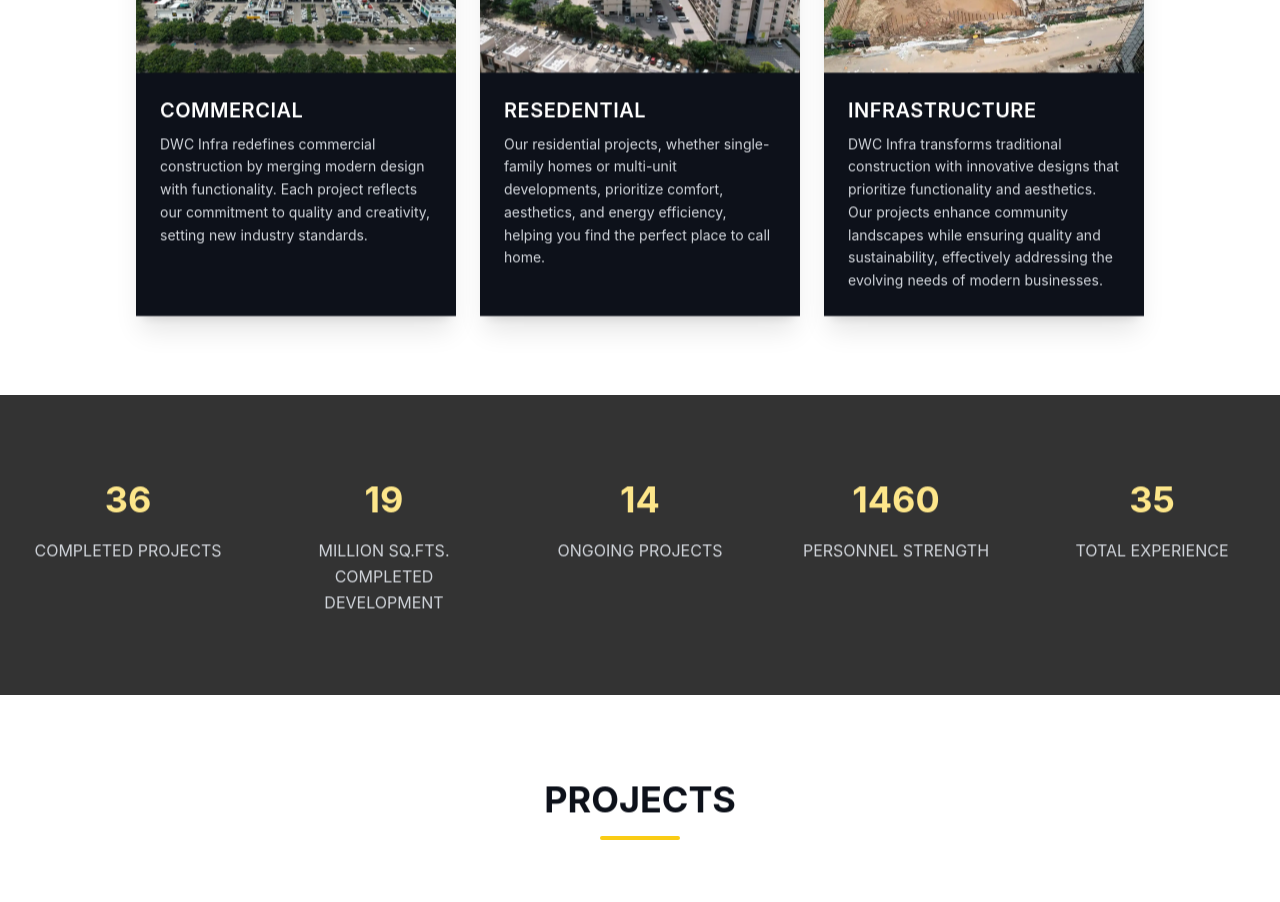
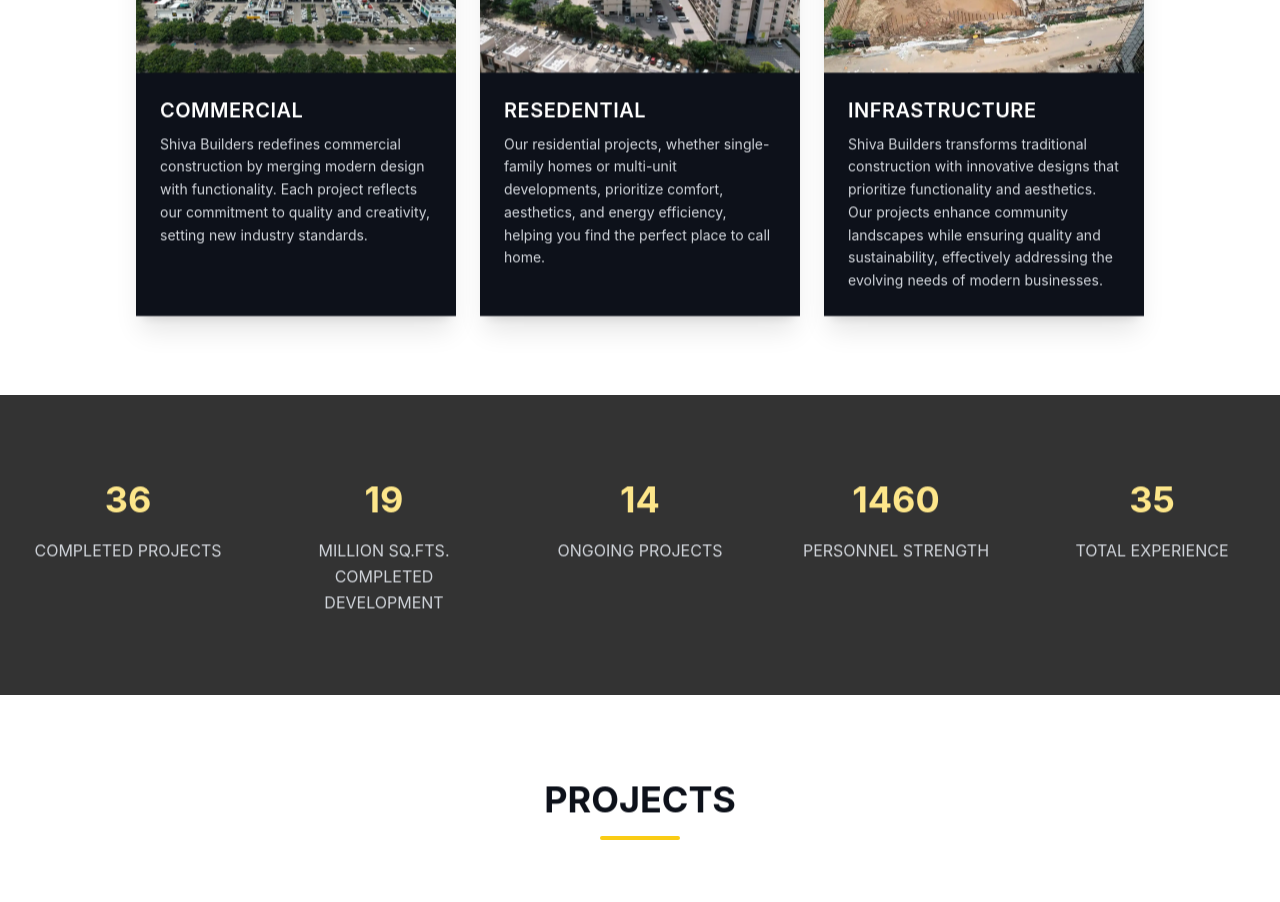
Before and after one commit to grv-saini-20/shiva_builders, a SvelteKit app: page / in a window 1280 px wide. Shown: the part 1900-2802 px from the top of the page. Built offline with nearby package versions, Linux system fonts and the light colour scheme.

Commit message:
fix: what we offer cards

```diff
--- a/src/routes/+page.svelte
+++ b/src/routes/+page.svelte
@@ -112,7 +112,7 @@
 			<ServiceCard
 				imageUrl="/images/JLPL.webp"
 				title="Commercial"
-				description="DWC Infra redefines commercial construction by merging modern design with functionality. Each project reflects our commitment to quality and creativity, setting new industry standards."
+				description="Shiva Builders redefines commercial construction by merging modern design with functionality. Each project reflects our commitment to quality and creativity, setting new industry standards."
 				class="flex h-full flex-col"
 			/>
 		</div>
@@ -130,7 +130,7 @@
 			<ServiceCard
 				title="Infrastructure"
 				imageUrl="/images/ALC.webp"
-				description="DWC Infra transforms traditional construction with innovative designs that prioritize functionality and aesthetics. Our projects enhance community landscapes while ensuring quality and sustainability, effectively addressing the evolving needs of modern businesses."
+				description="Shiva Builders transforms traditional construction with innovative designs that prioritize functionality and aesthetics. Our projects enhance community landscapes while ensuring quality and sustainability, effectively addressing the evolving needs of modern businesses."
 				class="flex h-full flex-col"
 			/>
 		</div>
--- a/src/routes/careers/+page.svelte
+++ b/src/routes/careers/+page.svelte
@@ -27,7 +27,7 @@
 	const positions = [
 		{
 			title: 'General Manager (Civil)',
-			description: 'Lead, plan, and oversee major infrastructure projects at DWC Infra.',
+			description: 'Lead, plan, and oversee major infrastructure projects at Shiva Builders.',
 			responsibilities: [
 				'Oversee all civil engineering projects from planning to completion',
 				'Lead cross-functional teams and manage resources'
@@ -231,7 +231,7 @@
 		</p>
 		<p class="mt-6 text-lg text-gray-100 uppercase">
 			Send your applications at:
-			<span class="font-bold text-yellow-400">careers@dwcinfra.com</span>
+			<span class="font-bold text-yellow-400">careers@shivabuilders.com</span>
 		</p>
 	</div>
 </section>
```
